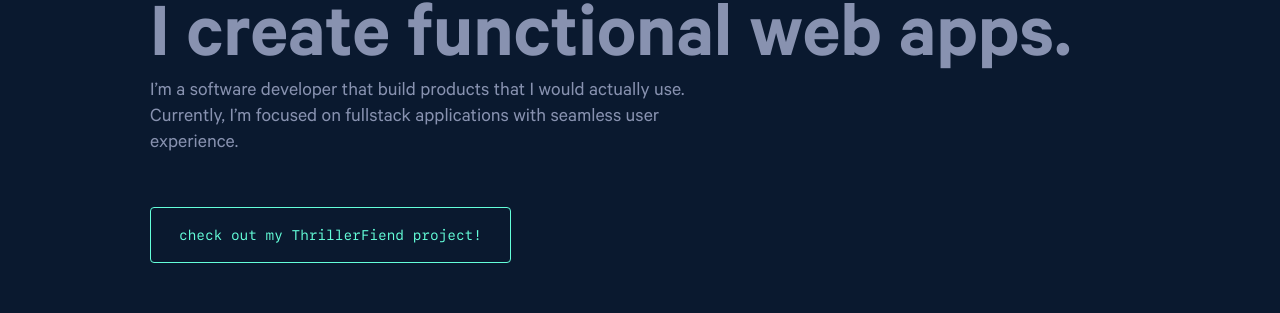
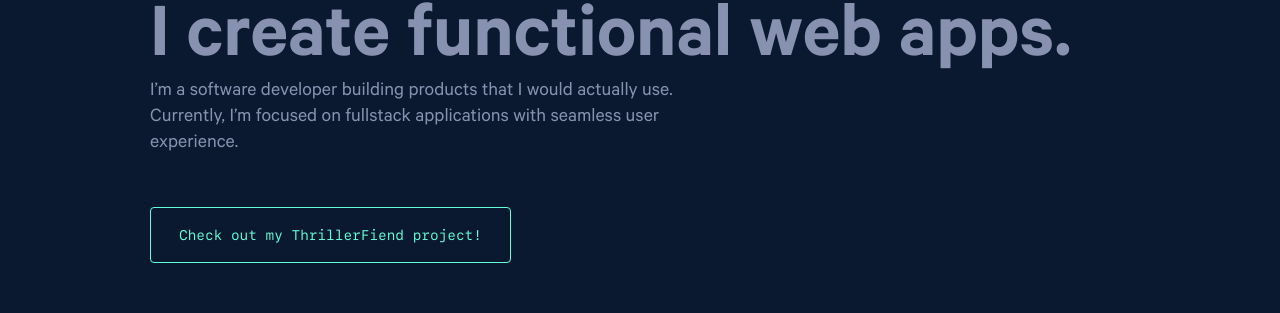
Before and after one commit to Davies70/portfolio, a React (Vite) app: page / in a window 1280 px wide. Shown: the part 335-648 px from the top of the page. Built offline with nearby package versions, Linux system fonts and the light colour scheme.

Commit message:
Update software developer description in Hero.jsx

```diff
--- a/src/components/sections/Hero.jsx
+++ b/src/components/sections/Hero.jsx
@@ -64,7 +64,7 @@ const Hero = () => {
   const four = (
     <>
       <p>
-        I’m a software developer that build products that I would
+        I’m a software developer building products that I would
         actually use. Currently, I’m focused on fullstack applications with
         seamless user experience.{' '}
       </p>
@@ -77,7 +77,7 @@ const Hero = () => {
       target='_blank'
       rel='noreferrer'
     >
-      check out my ThrillerFiend project!
+      Check out my ThrillerFiend project!
     </a>
   )
 
```
